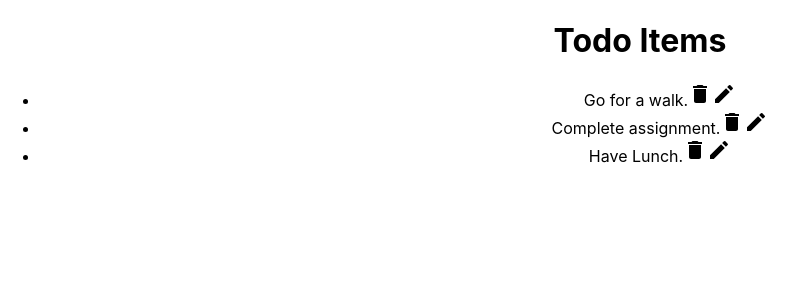
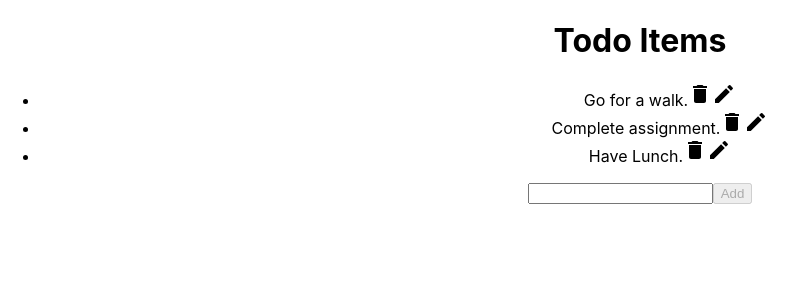
Before and after one commit to devamgupta/react-todo-list-app, a React (Create React App) app: page / in a window 1280 px wide. Shown: the top 300 px of the page, without its empty margins (0-805 px from the left). Built offline with nearby package versions, Linux system fonts and the light colour scheme.

Commit message:
Created a new Form component to accept user input and add an item to the list.

```diff
--- a/src/App.js
+++ b/src/App.js
@@ -1,5 +1,6 @@
 import { Component } from 'react';
 import './App.css';
+import Form from './Form';
 import TodoItems from './TodoItems';
 
 class App extends Component {
@@ -37,6 +38,7 @@ class App extends Component {
     return (
       <div className="App">
         <TodoItems items={this.state.items} editItem={this.editItem} removeItem={this.removeItem} />
+        <Form />
       </div>
     )
   }
--- /dev/null
+++ b/src/Form.js
@@ -0,0 +1,31 @@
+import React, { Component } from 'react';
+
+class Form extends Component {
+    state = {
+        input: "",
+    };
+
+    // Handle typing
+    handleChange = e => {
+        this.setState({
+            input: e.target.value,
+        });
+    }
+
+    // Render
+    render() {
+        return (
+            <div>
+                <input
+                    value={this.state.input}
+                    onChange={this.handleChange}
+                />
+                <button disabled={!this.state.input} >
+                    Add
+                </button>
+            </div>
+        )
+    }
+}
+
+export default Form;
```
